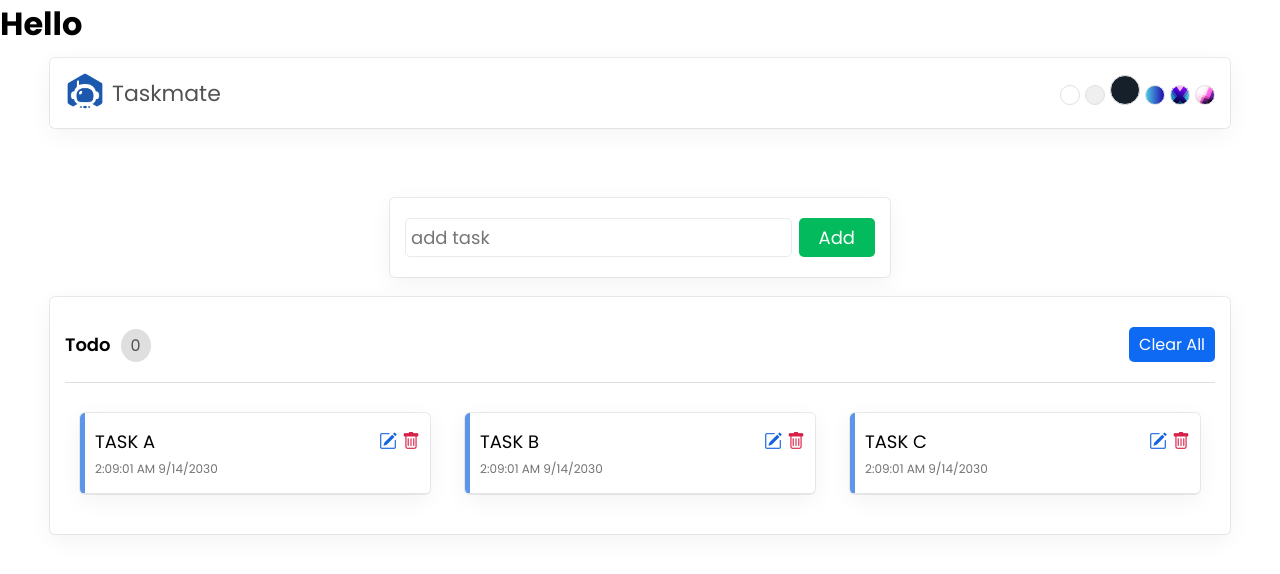
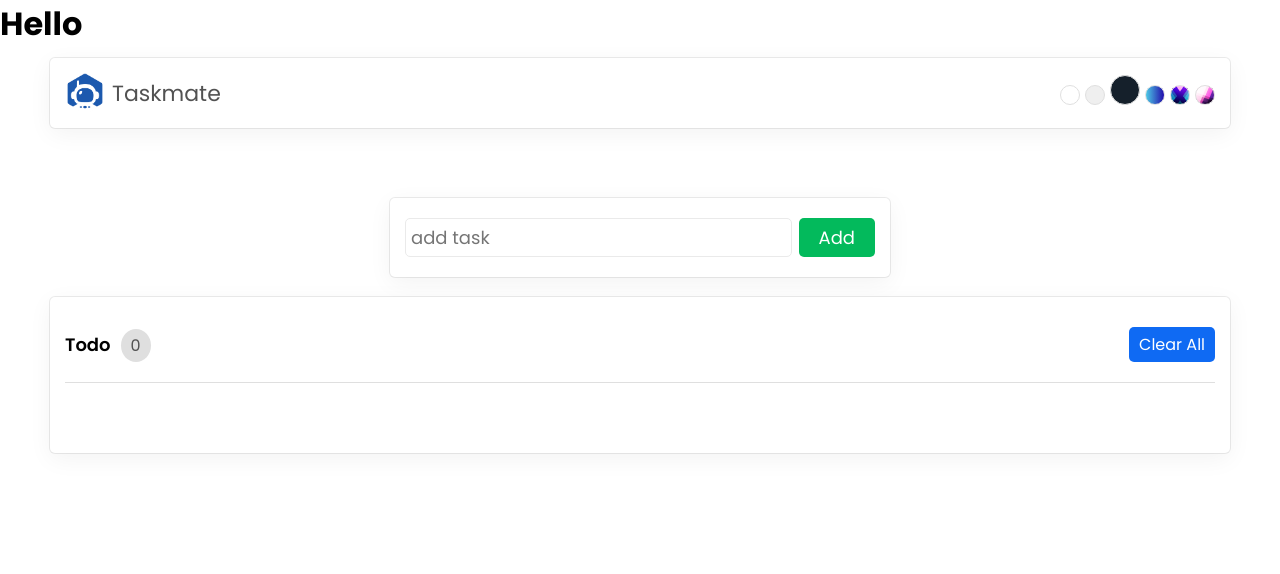
Before and after one commit to kemo-byte/Taskmate, a React (Create React App) app: page / in a window 1280 px wide. Shown: the top 574 px of the page. Built offline with nearby package versions, Linux system fonts and the light colour scheme.

Commit message:
feat: Implement task management functionality with dynamic task list

```diff
--- a/src/App.js
+++ b/src/App.js
@@ -1,17 +1,20 @@
+import { useState } from "react";
 import { Header } from "./components/Header";
 import { AddTask } from "./components/AddTask";
 import { ShowTask } from "./components/ShowTask";
-
 import './App.css';
 
-const App = () => {
+
+function App() {
+  const [tasklist, setTasklist] = useState([]);
+
   return (
     <div className="App">
       <Header />
-      <AddTask />
-      <ShowTask />
+      <AddTask tasklist={tasklist} setTasklist={setTasklist} />
+      <ShowTask tasklist={tasklist} setTasklist={setTasklist} />
     </div>
-  )
+  );
 }
 
-export default  App;
+export default App;
--- a/src/components/AddTask.js
+++ b/src/components/AddTask.js
@@ -1,7 +1,21 @@
-export const AddTask = () => {
+export const AddTask = ({tasklist, setTasklist}) => {
+
+  const handleSubmit = (e) => {
+    e.preventDefault();
+
+    const date = new Date();
+    const newTask = {
+      id: date.getTime(),
+      name: e.target.task.value,
+      time: `${date.toLocaleTimeString()} ${date.toLocaleDateString()}`
+    }
+    setTasklist([...tasklist, newTask]);
+    e.target.task.value = "";
+  }
+
   return (
     <section className="addTask">
-        <form>
+        <form onSubmit={handleSubmit}>
             <input type="text" name="task" autoComplete="off" placeholder="add task" maxLength="25" />
             <button type="submit">Add</button>
         </form>
--- a/src/components/ShowTask.js
+++ b/src/components/ShowTask.js
@@ -1,22 +1,17 @@
-export const ShowTask = () => {
-  const tasks = [
-      {id: 10001, name: "TASK A", time: "2:09:01 AM 9/14/2030"},
-      {id: 10002, name: "TASK B", time: "2:09:01 AM 9/14/2030"},
-      {id: 10003, name: "TASK C", time: "2:09:01 AM 9/14/2030"},
-  ]
+export const ShowTask = ({ tasklist, setTasklist }) => {
 
     return (
         <section className="showTask">
             <div className="head">
                 <div>
                     <span className="title">Todo</span>
-              <span className="count">0</span>
+                    <span className="count">{tasklist.length}</span>
                 </div>
-          <button className="clearAll">Clear All</button>
+                <button className="clearAll" onClick={() => setTasklist([])}>Clear All</button>
             </div>
             <ul>
-          { tasks.map((task) => (
-              <li>
+                {tasklist.map((task) => (
+                    <li key={task.id}>
                         <p>
                             <span className="name">{task.name}</span>
                             <span className="time">{task.time}</span>
@@ -24,7 +19,7 @@
                         <i className="bi bi-pencil-square"></i>
                         <i className="bi bi-trash"></i>
                     </li>
-          )) }
+                ))}
             </ul>
         </section>
     )
```
Lines whose indentation alone changed are shown as unchanged.
